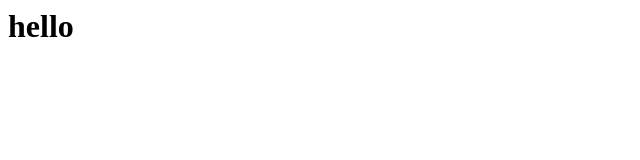
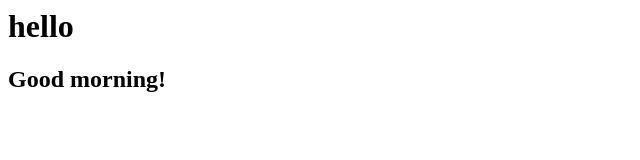
Before and after one commit to Polinasuzi/Polinasuzi.github.io, a plain HTML site: page index.html in a window 1280 px wide. Shown: the whole page, without its empty margins (0-640 px from the left). Drawn offline with Linux system fonts and the light colour scheme.

Commit message:
Update index.html

```diff
--- a/index.html
+++ b/index.html
@@ -1 +1,2 @@
 <h1>hello</h1>
+<h2>Good morning!</h2>
```
